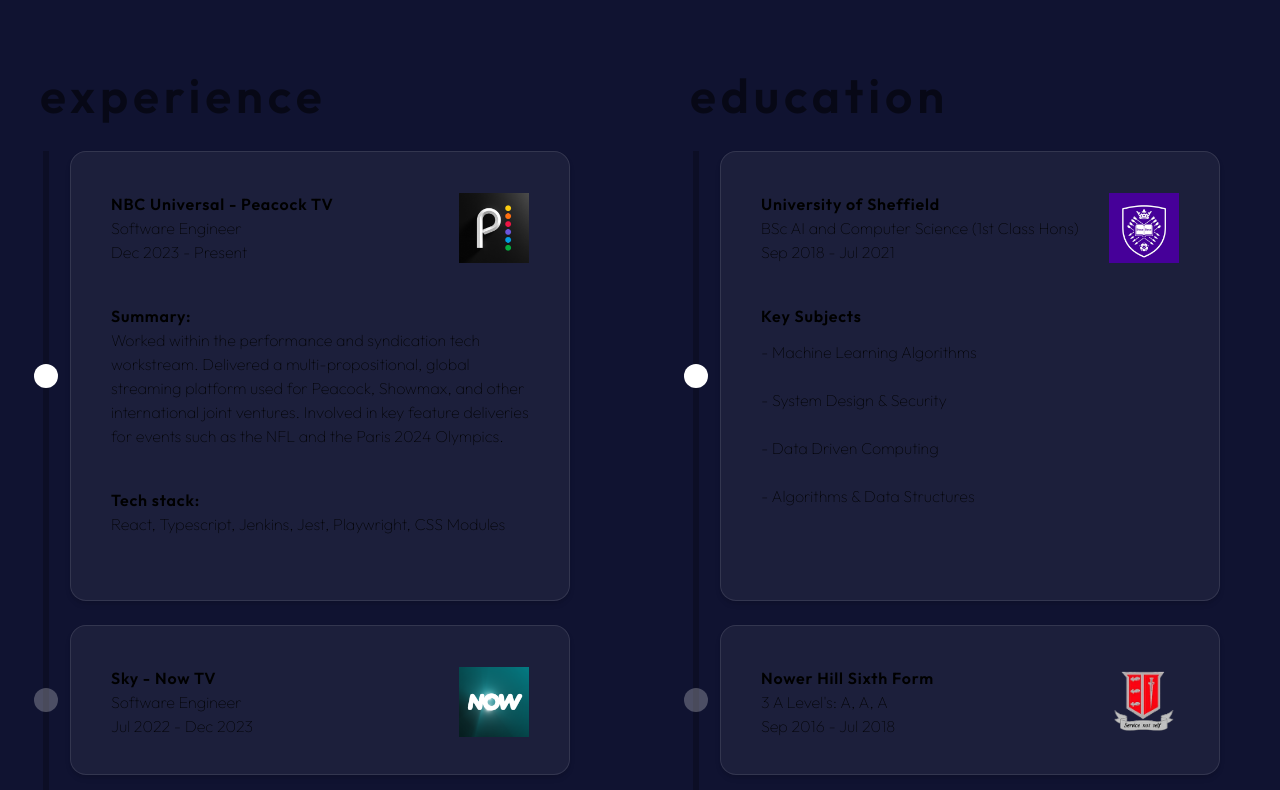
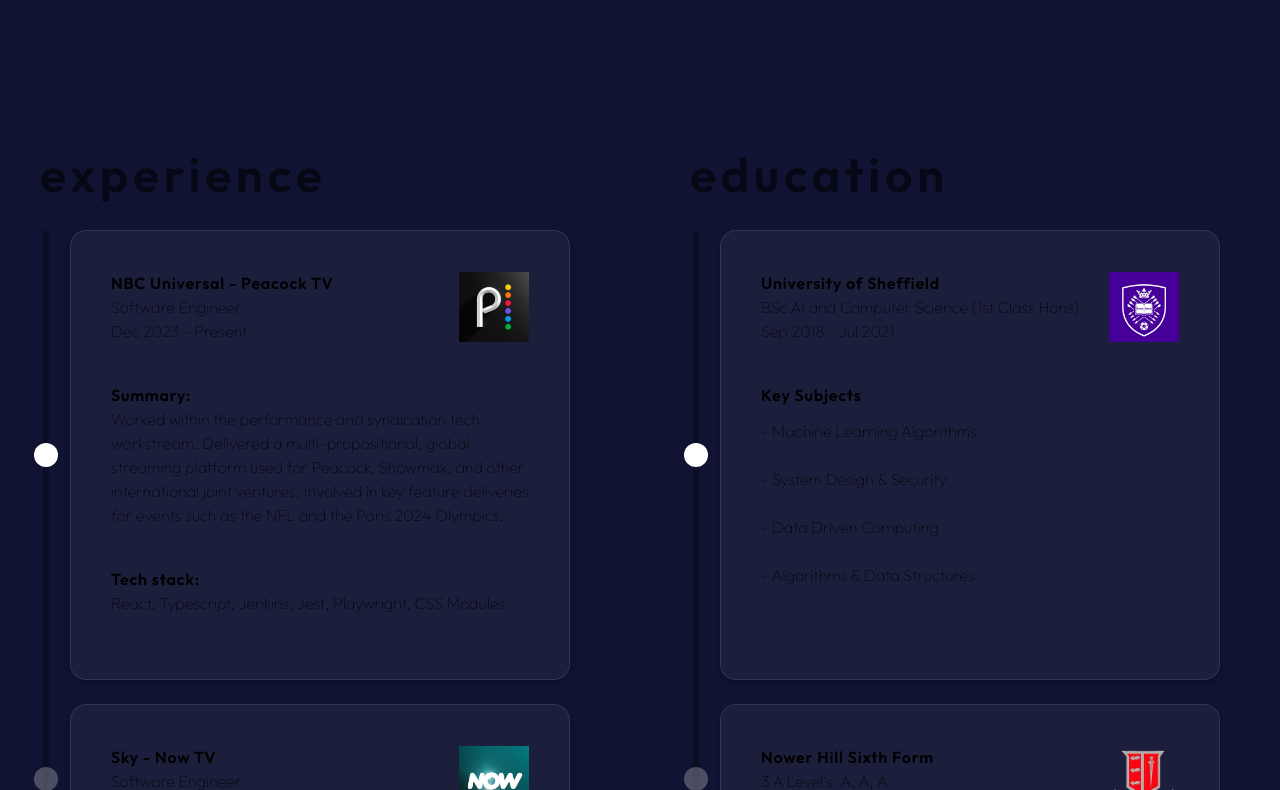
Before and after one commit to yash-ghelani/yash-ghelani.github.io, a Next.js app: page / in a window 1280 px wide. Shown: the part 1490-2280 px from the top of the page. Built offline with nearby package versions, Linux system fonts and the light colour scheme.

Commit message:
update key for mapped cards

```diff
--- a/src/components/experience/experience-section.jsx
+++ b/src/components/experience/experience-section.jsx
@@ -94,7 +94,7 @@
 	const [activeEducation, setActiveEducation] = useState(0);
 
 	return (
-		<section className='m-auto max-w-[1280px] p-10 h-svh flex flex-col xl:flex-row items-center justify-between xl:gap-[100px]'>
+		<section className='min-h-svh m-auto max-w-[1280px] p-10 flex flex-col xl:flex-row items-center justify-between xl:gap-[100px] z-10'>
 			<div className='flex flex-col w-[600px] gap-8'>
 				<h2 className='font-semibold tracking-widest text-5xl opacity-55'>
 					experience
@@ -107,7 +107,7 @@
 								activeExperience={activeExperience}
 								setActiveExperience={setActiveExperience}
 								index={index}
-								key={index}
+								key={exp.companyName}
 								{...exp}
 							/>
 						))}
@@ -126,7 +126,7 @@
 								activeEducation={activeEducation}
 								setActiveEducation={setActiveEducation}
 								index={index}
-								key={index}
+								key={edu.institutionName}
 								{...edu}
 							/>
 						))}
```
